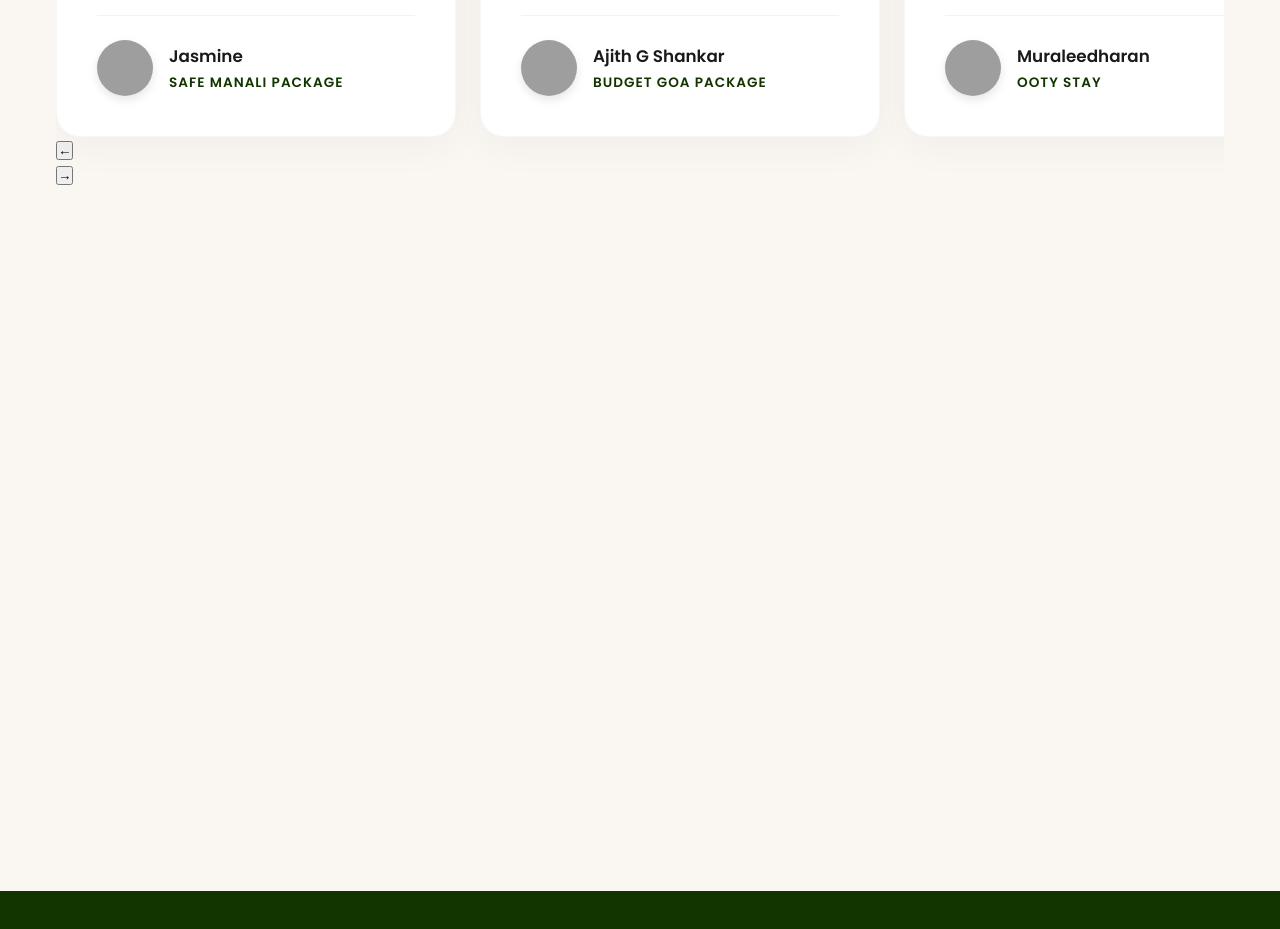
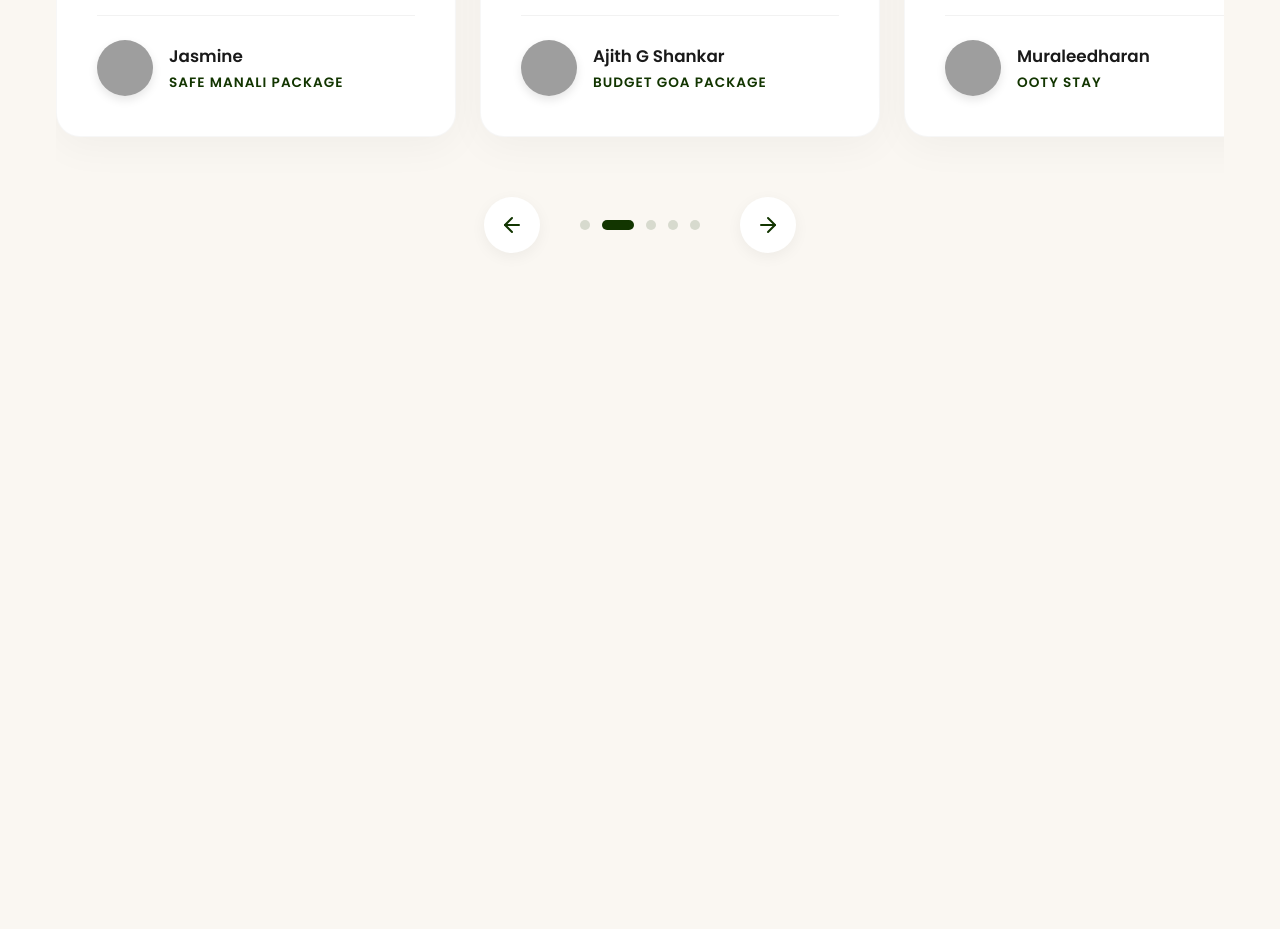
Before and after one commit to codeyy01/BeyondStays, a website: page index.html in a window 1280 px wide. Shown: the part 4000-4929 px from the top of the page. Drawn offline with Linux system fonts and the light colour scheme; grey boxes are pictures that could not be loaded.

Commit message:
Beautify testimonial slider controls: SVG arrows, animated pill dots, hover physics

```diff
--- a/index.html
+++ b/index.html
@@ -468,12 +468,18 @@
                         </div>
                     </div>
                 </div>
-                <div class="testi-controls">
-                    <button class="testi-btn" id="tPrev">←</button>
-                    <div class="testi-dots" id="testiDots"></div>
-                    <button class="testi-btn" id="tNext">→</button>
-                </div>
-            </div>
+
+<div class="testi-controls">
+    <button class="testi-btn" id="tPrev">
+        <svg width="24" height="24" viewBox="0 0 24 24" fill="none" stroke="currentColor" stroke-width="2" stroke-linecap="round" stroke-linejoin="round"><line x1="19" y1="12" x2="5" y2="12"></line><polyline points="12 19 5 12 12 5"></polyline></svg>
+    </button>
+    <div class="testi-dots" id="testiDots"></div>
+    <button class="testi-btn" id="tNext">
+        <svg width="24" height="24" viewBox="0 0 24 24" fill="none" stroke="currentColor" stroke-width="2" stroke-linecap="round" stroke-linejoin="round"><line x1="5" y1="12" x2="19" y2="12"></line><polyline points="12 5 19 12 12 19"></polyline></svg>
+    </button>
+</div>
+
+              </div>
 
         </div>
     </section>
--- a/style_ultimate.css
+++ b/style_ultimate.css
@@ -2745,3 +2745,64 @@ a {
     .policy { padding-bottom: 20px !important; }
     #testimonials { padding-top: 20px !important; }
 }
+
+/* --- TESTIMONIAL CONTROLS --- */
+.testi-controls {
+    display: flex !important;
+    justify-content: center !important;
+    align-items: center !important;
+    gap: 40px !important;
+    margin-top: 60px !important;
+}
+
+.testi-btn {
+    width: 56px !important;
+    height: 56px !important;
+    border-radius: 50% !important;
+    border: none !important;
+    background: #fff !important;
+    color: var(--green) !important;
+    display: flex !important;
+    align-items: center !important;
+    justify-content: center !important;
+    cursor: pointer !important;
+    box-shadow: 0 4px 15px rgba(0,0,0,0.05) !important;
+    transition: all 0.3s cubic-bezier(0.25, 1, 0.5, 1) !important;
+    outline: none !important;
+}
+.testi-btn:hover {
+    background: var(--green) !important;
+    color: #fff !important;
+    transform: translateY(-3px) scale(1.05) !important;
+    box-shadow: 0 8px 25px rgba(18, 53, 0, 0.2) !important;
+}
+.testi-btn:active {
+    transform: translateY(0) scale(0.95) !important;
+}
+.testi-btn svg {
+    width: 24px !important;
+    height: 24px !important;
+}
+
+.testi-dots {
+    display: flex !important;
+    gap: 12px !important;
+    align-items: center !important;
+}
+.testi-dot {
+    width: 10px !important;
+    height: 10px !important;
+    border-radius: 50% !important;
+    background: rgba(18, 53, 0, 0.15) !important;
+    cursor: pointer !important;
+    transition: all 0.4s cubic-bezier(0.25, 1, 0.5, 1) !important;
+}
+.testi-dot.active {
+    width: 32px !important;
+    background: var(--green) !important;
+    border-radius: 10px !important;
+}
+.testi-dot:hover:not(.active) {
+    background: rgba(18, 53, 0, 0.3) !important;
+    transform: scale(1.2) !important;
+}
```
